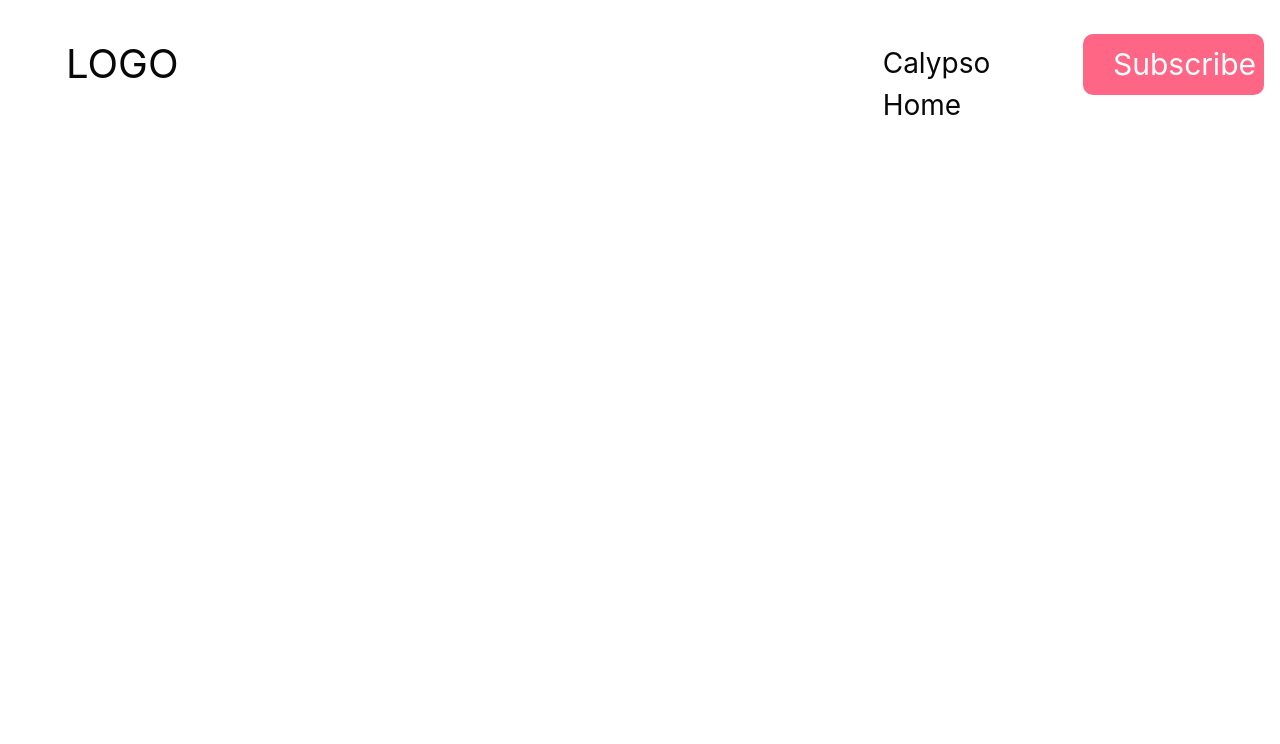
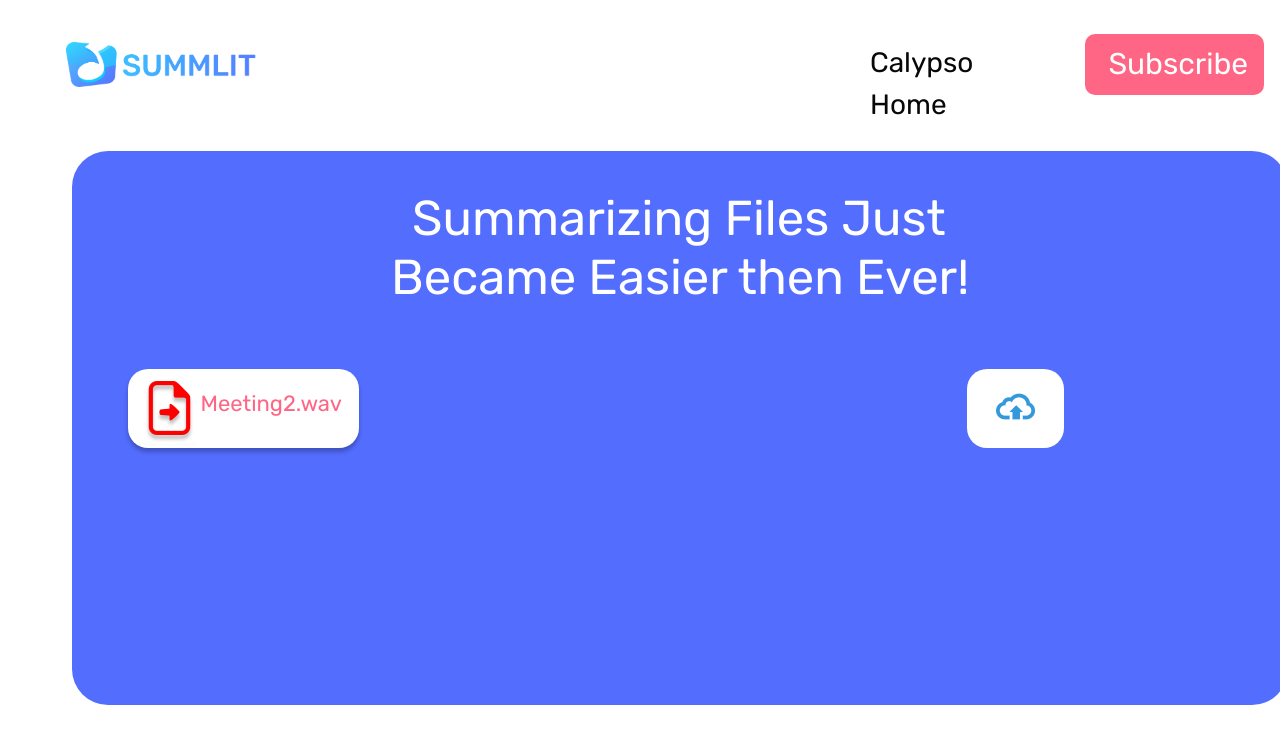
Before and after one commit to fe-iron/summlit, a Django app: page / in a window 1280 px wide. Shown: the top 744 px of the page. Run offline with Django 3.2, Linux system fonts and the light colour scheme; some libraries are stand-ins or nearby versions.

Commit message:
new update on home specially for blue section and navbar

```diff
--- a/summlit_design/static/css/style.css
+++ b/summlit_design/static/css/style.css
@@ -3,24 +3,21 @@ body{
 }
 
 #logo{
-    width: 97.68px;
-    box-sizing: border-box;
-    font-size: 40px;
-    color: rgb(8, 8, 9);
+    width: 190px;
     margin-left: 50px;
-
-    line-height: 28.8px;
 }
 
 #calypso-home{
+    font-family: 'Rubik', sans-serif;
     height: 22.5px;
-    margin-left: 695px;
+    margin-left: 590px;
     font-size: 28px;
     color: rgb(8, 8, 9);
     font-weight: 400;
 }
 
 #subscribe{
+    font-family: 'Rubik', sans-serif;
     height: 22.5px;
     margin-left: 35px;
     font-size: 30px;
@@ -29,7 +26,7 @@ body{
     background-color: #FF6584;
     border-radius: 10px;
     width: 191px;
-    padding-left: 30px
+    padding-left: 23px;
 
 }
 
@@ -40,3 +37,72 @@ body{
 
     color: #FF6584;
 }
+
+.bluebody {
+
+    height: 554px;
+    margin-left: 72px;
+    background-color: #536DFE;
+    margin-top: 48px;
+    border-radius: 36px;
+
+
+
+}
+
+#tagline {
+    font-family: 'Rubik', sans-serif;
+    color: #FFFFFF;
+    margin-top: 38px;
+    font-size: 49px;
+    line-height: 59px;
+
+}
+.tagline_body{
+    width: 581px;
+    height: 95.4px;
+}
+
+#tagline_upperline{
+    margin-left: 21px;
+}
+.download_file{
+    max-width: 19%;
+    height: 79px;
+    background-color: white;
+    border-radius: 20px;
+    margin-left: 56px;
+    margin-top: 85px;
+    box-shadow: 0px 4px 4px rgba(0, 0, 0, 0.25);
+}
+
+.download_file img{
+    margin-top: 12px;
+    box-shadow: 0px 4px 4px rgba(0, 0, 0, 0.01);
+}
+
+.filename{
+    font-family: 'Rubik', sans-serif;
+    display: inline;
+    color: #FF6584;
+    font-size: 22px;
+}
+
+.cloud_block{
+    max-width: 8%;
+    height: 79px;
+    margin-top: 85px;
+    background-color: white;
+    border-radius: 20px;
+}
+
+#circle-outer{
+    border-radius: 50%;
+    //background-color: rgba(74, 174, 226, 0.35);
+    transform: rotate(-3.99deg);
+}
+
+#circle-outer img{
+    margin-top: 22px;
+    margin-left: 14px;
+}
--- a/summlit_design/templates/home/index.html
+++ b/summlit_design/templates/home/index.html
@@ -11,12 +11,15 @@
 
     <title>Summlit</title>
       <link rel="stylesheet" href="{% static 'css/style.css' %}">
+      <link href="https://fonts.googleapis.com/css2?family=Rubik:ital,wght@0,400;0,500;1,300;1,400&display=swap" rel="stylesheet">
+
+
   </head>
   <body>
 
 <!--    navbar starts here-->
     <nav class="navbar navbar-expand-lg" style="margin-top: 26px;">
-      <span class="navbar-brand" id="logo">LOGO</span>
+      <span class="navbar-brand" ><img src="{% static 'images/summlit.png' %}" alt="logo" id="logo"></span>
 
       <div class="collapse navbar-collapse" id="navbarNavAltMarkup">
         <div class="navbar-nav">
@@ -30,6 +33,31 @@
 
 <!--    navbar ends here-->
 
+<!--    blue body starts here-->
+    <div class="container bluebody" style="max-width: 1216px;">
+        <div class="row">
+            <div class="col-lg-3"></div>
+            <div class="col-lg-6">
+                <div class="tagline_body"><p id="tagline"><span id="tagline_upperline">Summarizing Files Just</span><br>Became Easier then Ever!</p></div>
+            </div>
+            <div class="col-lg-3"></div>
+        </div>
+
+        <div class="row">
+            <div class="col-lg-3 download_file">
+                <img src="{% static 'images/icons/download_file.png' %}" alt="download icon">
+                <p class="filename">Meeting2.wav</p>
+            </div>
+            <div class="col-lg-6"></div>
+            <div class="col-lg-3 cloud_block">
+            <span id="circle-outer">
+                <img src="{% static 'images/icons/cloud.png' %}" alt="cloud icon">
+            </span>
+            </div>
+        </div>
+    </div>
+<!--    blue body ends here-->
+
 
     <!-- Optional JavaScript -->
     <!-- jQuery first, then Popper.js, then Bootstrap JS -->
```
Also changed, not shown: summlit_design/static/images/icons/cloud.png (added), summlit_design/static/images/icons/download_file.png (added), summlit_design/static/images/summlit.png (added).
